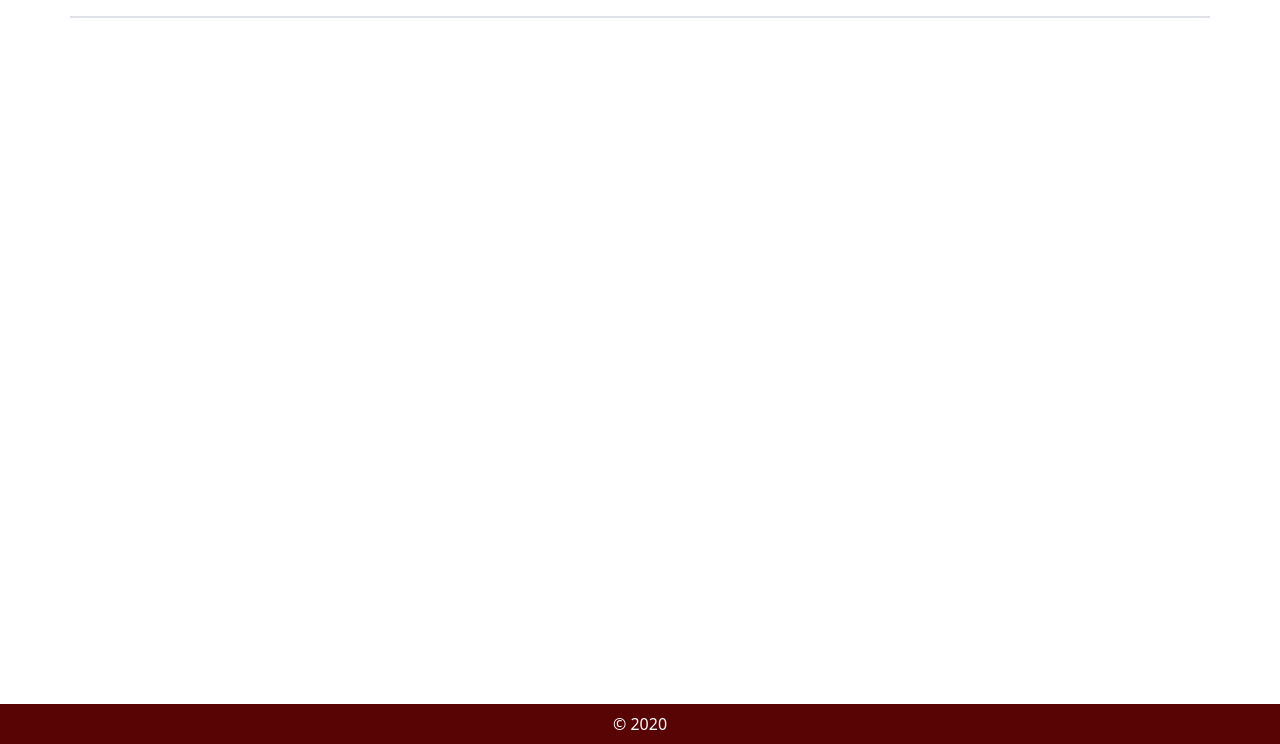
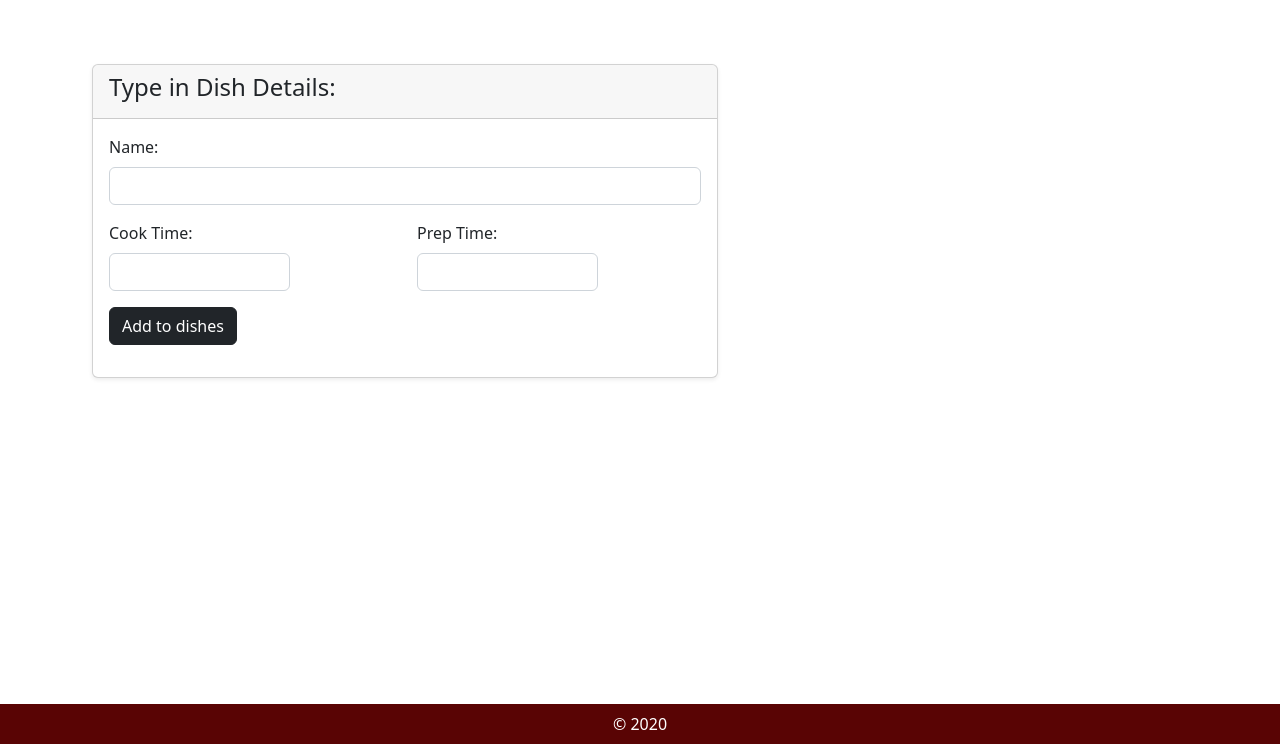
Before and after one commit to kingJMBwAura/M5P, a Django app: template tapas/tapasapp/templates/tapasapp/add_menu.html in a window 1280 px wide. Shown: the part 56-800 px from the top of the page. Run offline with Django 3.2, Linux system fonts and the light colour scheme; the template is opened without the code that fills it, so the values that code supplies are empty; some libraries are stand-ins or nearby versions.

Commit message:
updated part 1 (add_menu.html)

```diff
--- a/tapas/tapasapp/templates/tapasapp/add_menu.html
+++ b/tapas/tapasapp/templates/tapasapp/add_menu.html
@@ -1,11 +1,39 @@
-{% extends 'tapasapp/base.html' %}
+{% extends "tapasapp/base.html" %}
 {% load static %}
 
 {% block content %}
 
-    <div class="col-12 border"></div>
+<div class="container mt-5" style="max-width: 650px; margin-left: 10px;">
+    <div class="card shadow-sm">
+
+        <div class="card-header">
+            <h4>Type in Dish Details:</h4>
+        </div>
+
+        <div class="card-body">
+            <form>
+                <div class="mb-3">
+                    <label class="form-label">Name:</label>
+                    <input type="text" class="form-control">
+                </div>
+
+                <div class="row">
+                    <div class="col-md-4 mb-3">
+                        <label class="form-label">Cook Time:</label>
+                        <input type="text" class="form-control">
+                    </div>
+
+                    <div class="col-md-4 offset-md-2 mb-3">
+                        <label class="form-label">Prep Time:</label>
+                        <input type="text" class="form-control">
+                    </div>
+
+                </div>
+
+                <button type="submit" class="btn btn-dark">Add to dishes</button>
+            </form>
+        </div>
+    </div>
+</div>
 
 {% endblock %}
-
-{% block side %}
-{% endblock %}
```
